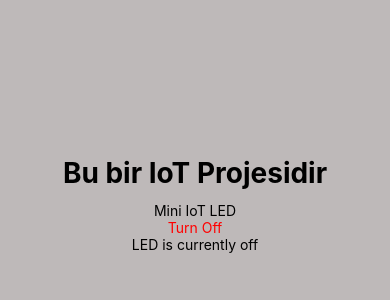
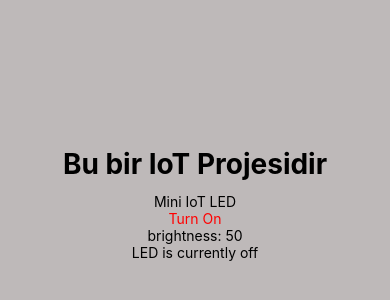
Before and after one commit to ahmekiz/MiniIoT, a React Native app: screen / in a window 390 px wide. Shown: the part 218-518 px from the top of the page. Built offline with nearby package versions, Linux system fonts and the light colour scheme.

Commit message:
brightness added

```diff
--- a/App.js
+++ b/App.js
@@ -3,18 +3,23 @@ import { StatusBar } from 'expo-status-bar';
 import { StyleSheet, Text, View, Pressable} from 'react-native';
 
 export default function App() {
-  const [isOn, setIsOn] = useState(false);
+  const [isOn, setIsOn] = useState(false)
+  const [brightness, setBrightness] = useState(50);
   const deviceName = 'Mini IoT LED'
   const text = 'Bu bir IoT Projesidir'
   const info = isOn ? 'LED is shining' : 'LED is currently off'
   const statusColor= isOn ? 'green' : 'red'
+  function handleToggle() {
+    setIsOn(!isOn)
+  }
   return (
     <View style={styles.container}>
       <Text style={styles.title}>{text}</Text>
       <Text>{deviceName}</Text>
-      <Pressable onPress={() => setIsOn(!isOn)}>
-          <Text style={{color: statusColor}}>{isOn ? 'Turn On' : 'Turn Off'}</Text>
+      <Pressable onPress={handleToggle}>
+          <Text style={{color: statusColor}}>{isOn ? 'Turn Off' : 'Turn On'}</Text>
       </Pressable>
+      <Text>brightness: {brightness}</Text>
       <Text>
         {
           info
```
